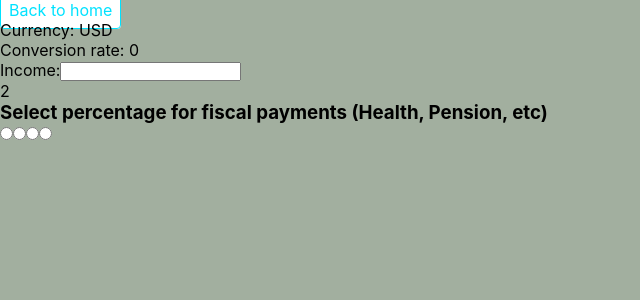
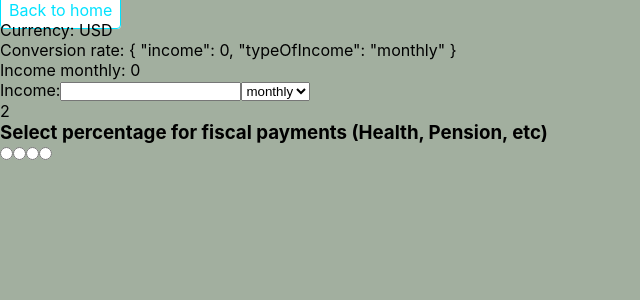
Before and after one commit to Luis-S-S/foreign, a React (Create React App) app: page /USD in a window 1280 px wide. Shown: the top 300 px of the page, without its empty margins (0-640 px from the left). Built offline with nearby package versions, Linux system fonts and the light colour scheme.

Commit message:
feat: handle income adjustments

```diff
--- a/src/pages/Chart/index.tsx
+++ b/src/pages/Chart/index.tsx
@@ -1,3 +1,4 @@
+/* eslint-disable max-len */
 import React, { useState, useEffect } from 'react';
 import { useParams, Link } from 'react-router-dom';
 
@@ -24,10 +25,16 @@ interface Bases {
   arl_5: number;
 }
 
+interface Options {
+  income: number;
+  typeOfIncome: string;
+}
+
 const Chart: React.FC = () => {
   const { currency } = useParams();
-  const [income] = useState(0);
+  const [options, setOptions] = useState<Options>({ income: 0, typeOfIncome: 'monthly' });
   const [, setPercentage] = useState<string>('max');
+
   const bases: Bases = {
     minWage: 1000000,
     transportationAllowance: 117172,
@@ -47,13 +54,30 @@ const Chart: React.FC = () => {
   bases.comprehensiveWage = bases.minWage * 13;
   bases.pensionBreakpoint = bases.minWage * 4;
 
-  const handleOnChange: React.ChangeEventHandler = (e: React.ChangeEvent<HTMLInputElement>) => {
-    const value = Array.from<string>(e.target.value);
-    // const valueNum: number = e.target.value
-    //   ? parseFloat(parseFloat(e.target.value).toFixed(2))
-    //   : 0;
-    console.log(e.target.value);
-    // setIncome(valueNum);
+  const handleIncomeChange: React.ChangeEventHandler = (e: React.ChangeEvent<HTMLInputElement | HTMLSelectElement>) => {
+    let switchController: string = options.typeOfIncome;
+    let { income } = options;
+    if (e.target.name === 'income') {
+      income = e.target.value ? parseFloat(parseFloat(e.target.value).toFixed(2)) : 0;
+    } else {
+      switchController = e.target.value;
+    }
+    switch (switchController) {
+      case 'hourly':
+        setOptions({ ...options, income: income * 8 * 5 * 4, typeOfIncome: 'hourly' });
+        break;
+      case 'weekly':
+        setOptions({ ...options, income: income * 4, typeOfIncome: 'weekly' });
+        break;
+      case 'monthly':
+        setOptions({ ...options, income, typeOfIncome: 'monthly' });
+        break;
+      case 'annual':
+        setOptions({ ...options, income: parseFloat((income / 12).toFixed(2)), typeOfIncome: 'annual' });
+        break;
+      default:
+        break;
+    }
   };
 
   useEffect(() => {
@@ -67,10 +91,17 @@ const Chart: React.FC = () => {
       <Link className="link--default" to="/">Back to home</Link>
       <section>
         <p>{`Currency: ${currency}`}</p>
-        <p>{`Conversion rate: ${income}`}</p>
+        <p>{`Conversion rate: ${JSON.stringify(options, null, 2)}`}</p>
+        <p>{`Income monthly: ${options.income}`}</p>
         <label htmlFor="income">
           Income:
-          <input type="number" name="income" id="income" step="0.01" onChange={handleOnChange} />
+          <input type="number" name="income" id="income" step="0.01" onChange={handleIncomeChange} />
+          <select name="typeOfIncome" id="typeOfIncome" defaultValue="monthly" onChange={handleIncomeChange}>
+            <option value="hourly">hourly</option>
+            <option value="weekly">weekly</option>
+            <option value="monthly">monthly</option>
+            <option value="annual">annual</option>
+          </select>
         </label>
       </section>
       <section>2</section>
```
